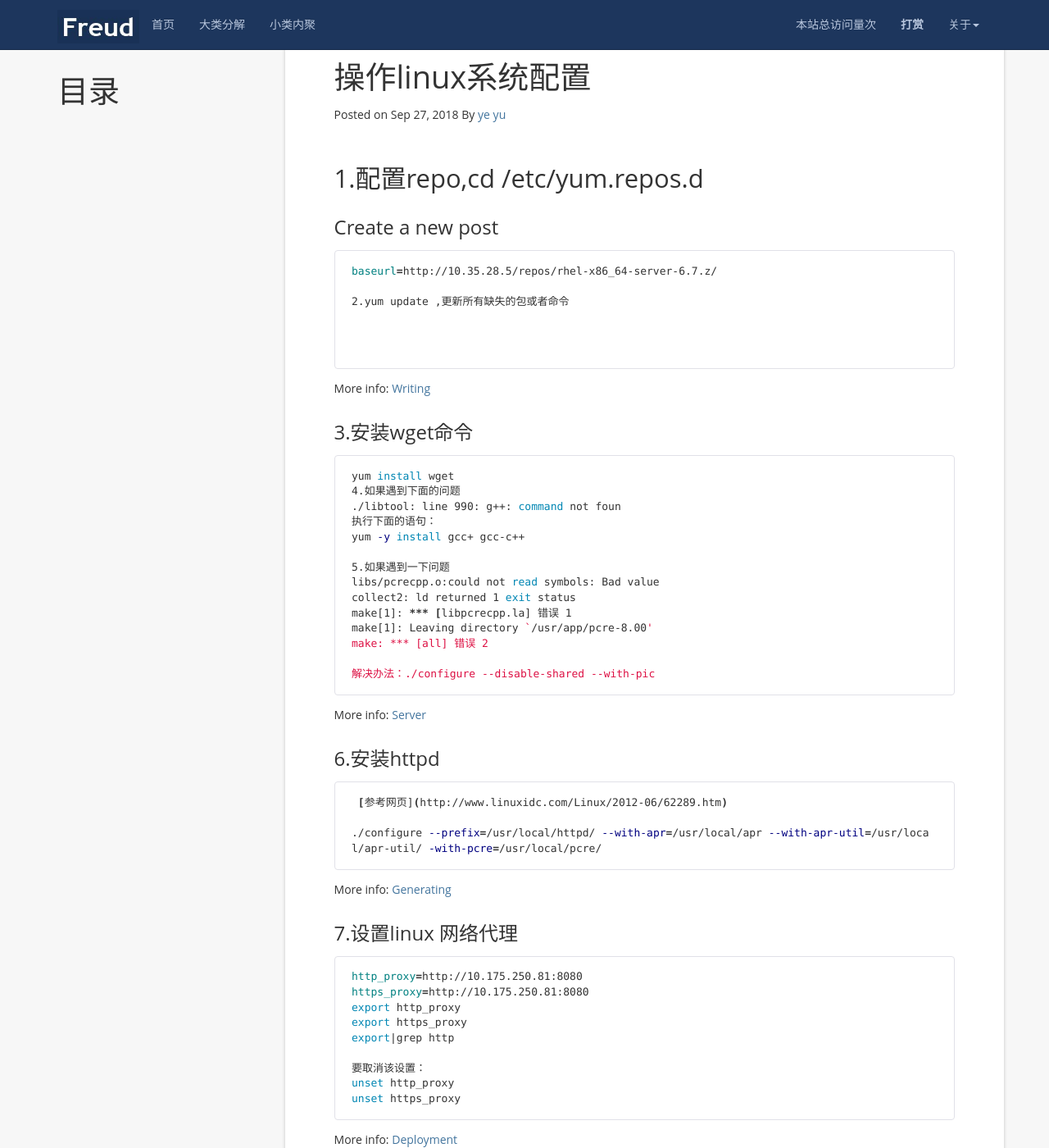
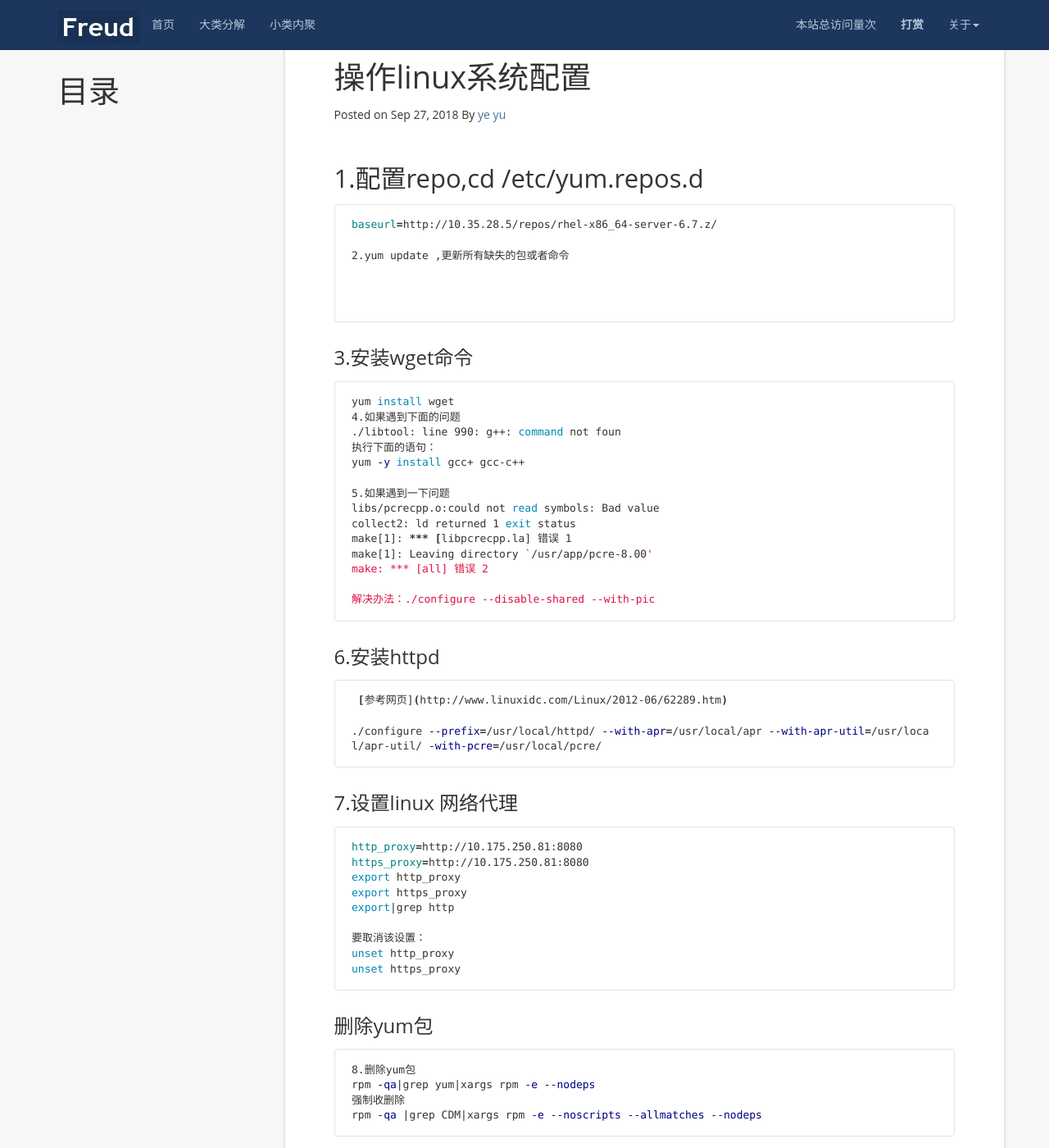
Before and after one commit to yeyu0415/myfirstblog, a Jekyll site: the page built from _posts/2018-09-27-linux配置.md, in a window 1280 px wide and 1400 px high, scrolled down 305 px. Shown: the whole window at 82% size. Built offline with Jekyll 4.4.1, drawn with Linux system fonts in a browser that asks for light colours; nearby versions of some CDN libraries; our own code applies the rules of GitHub Pages for plain Markdown files; a script that is not in the unit is left out; comment, search, counter and statistics services are not loaded.

Commit message:
添加博客

````diff
--- a/_posts/2018-09-27-linux配置.md
+++ b/_posts/2018-09-27-linux配置.md
@@ -3,7 +3,6 @@ title: 操作linux系统配置
 ---
 
 ## 1.配置repo,cd /etc/yum.repos.d
-### Create a new post
 
 ``` bash
 baseurl=http://10.35.28.5/repos/rhel-x86_64-server-6.7.z/
@@ -14,7 +13,7 @@ baseurl=http://10.35.28.5/repos/rhel-x86_64-server-6.7.z/
 
 ```
 
-More info: [Writing](https://hexo.io/docs/writing.html)
+
 
 ### 3.安装wget命令
 
@@ -35,7 +34,6 @@ make: *** [all] 错误 2
 解决办法：./configure --disable-shared --with-pic
 ```
 
-More info: [Server](https://hexo.io/docs/server.html)
 
 ### 6.安装httpd
 
@@ -45,7 +43,6 @@ More info: [Server](https://hexo.io/docs/server.html)
 ./configure --prefix=/usr/local/httpd/ --with-apr=/usr/local/apr --with-apr-util=/usr/local/apr-util/ -with-pcre=/usr/local/pcre/
 ```
 
-More info: [Generating](https://hexo.io/docs/generating.html)
 
 ### 7.设置linux 网络代理
 
@@ -60,7 +57,6 @@ export|grep http
 unset http_proxy
 unset https_proxy
 ```
-More info: [Deployment](https://hexo.io/docs/deployment.html)
 
 ### 删除yum包
 
````
